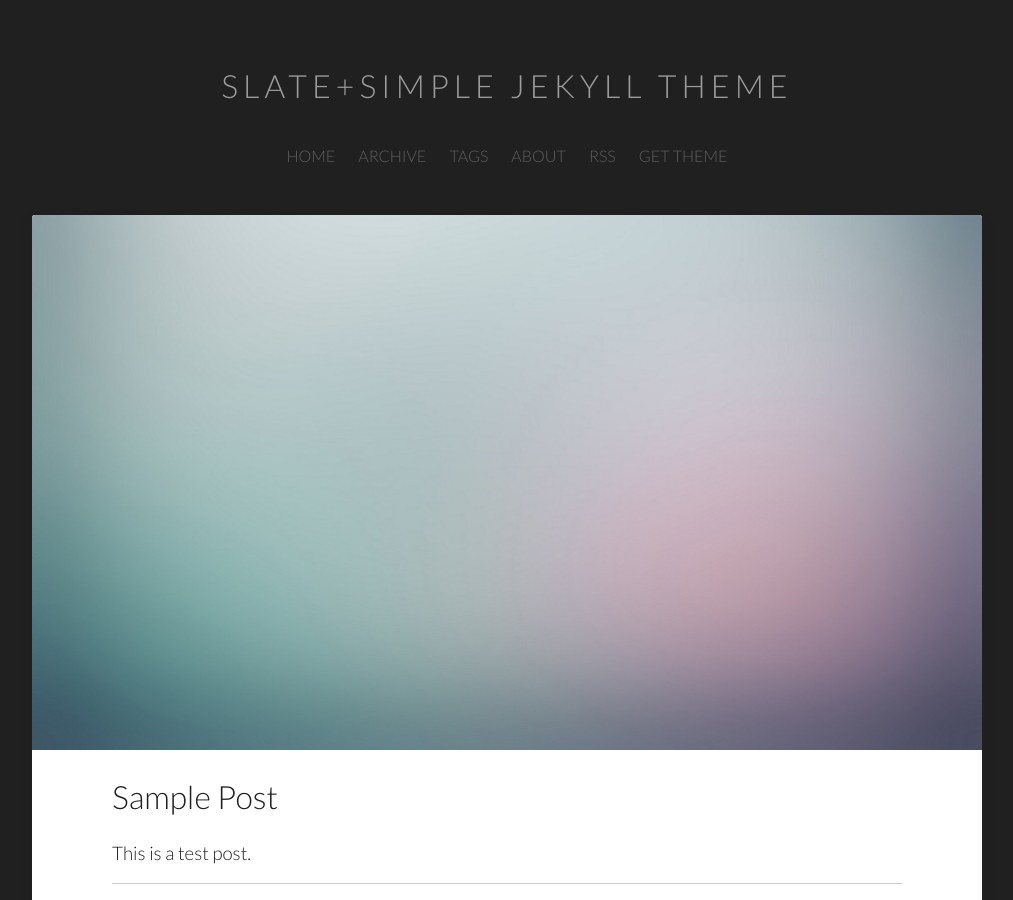
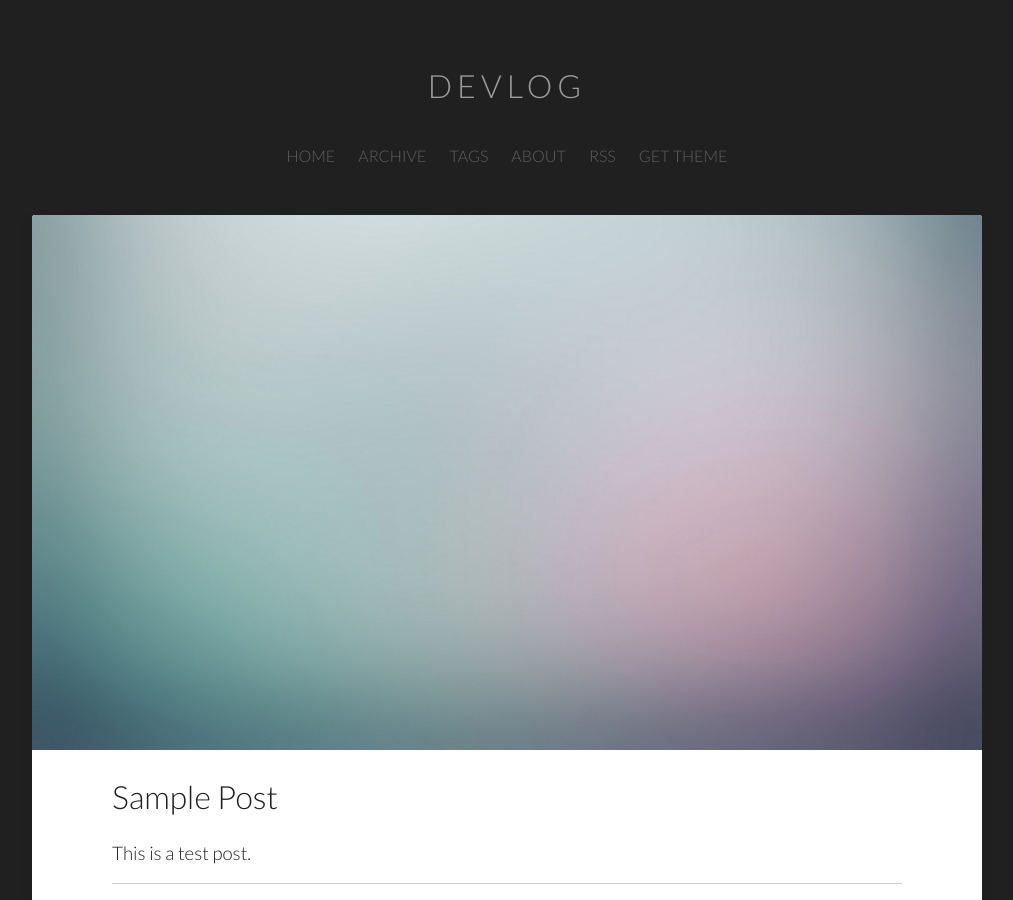
Before and after one commit to koh0001/koh0001.github.io, a Jekyll site: the page built from index.html, in a window 1280 px wide and 900 px high. Shown: the whole window, without its empty margins (133-1146 px from the left). Built offline with Jekyll 4.4.1, drawn with Linux system fonts in a browser that asks for light colours; the list of posts is cut into pages by our own code; some of the changed text lies outside the part shown.

Commit message:
Update _config.yml

```diff
--- a/_config.yml
+++ b/_config.yml
@@ -1,6 +1,6 @@
-title:            Slate+Simple Jekyll Theme
-description:      Your site description...
-copyright:        Your Name
+title:            DevLog
+description:
+copyright:        OckHyun Kim
 url:    https://koh0001.github.io/
 
 
```
